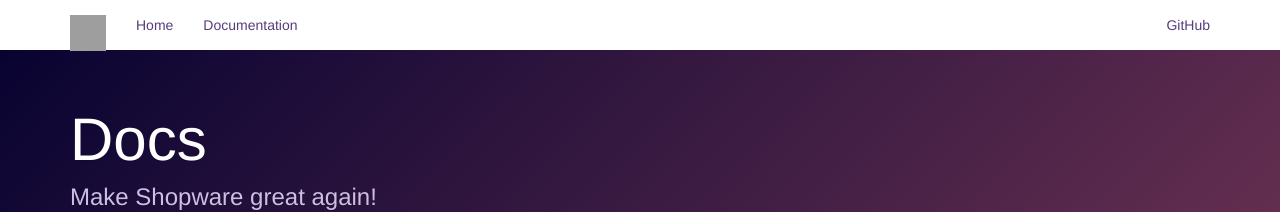
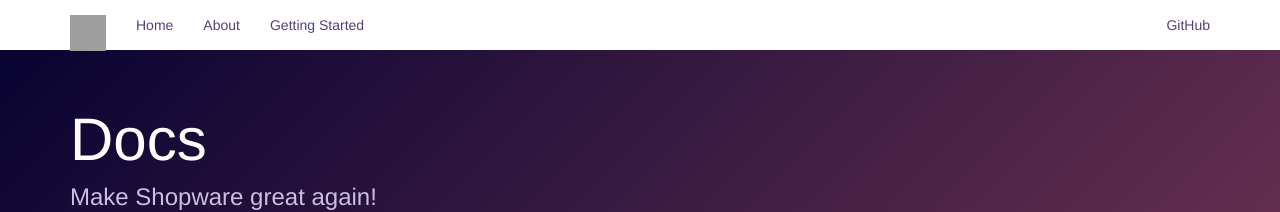
Before and after one commit to conexco/shopware-bootstrap-theme, a Jekyll site: the page built from index.html, in a window 1280 px wide. Shown: the top 212 px of the page. Built offline with Jekyll 4.4.1, drawn with Linux system fonts in a browser that asks for light colours; nearby versions of some CDN libraries; grey boxes are pictures that could not be loaded.

Commit message:
Update navbar.html

```diff
--- a/_includes/navbar.html
+++ b/_includes/navbar.html
@@ -1,6 +1,9 @@
 <li {% if page.title == 'home' %}class="active"{% endif %}>
   <a href="{{site.github.url}}/home.html">Home</a>
 </li>
-<li {% if page.title == 'docu' %}class="active"{% endif %}>
-  <a href="{{site.github.url}}/docu.html">Documentation</a>
+<li {% if page.title == 'about' %}class="active"{% endif %}>
+  <a href="{{site.github.url}}/about.html">About</a>
 </li>
+<li {% if page.title == 'start' %}class="active"{% endif %}>
+  <a href="{{site.github.url}}/start.html">Getting Started</a>
+</li>
```
